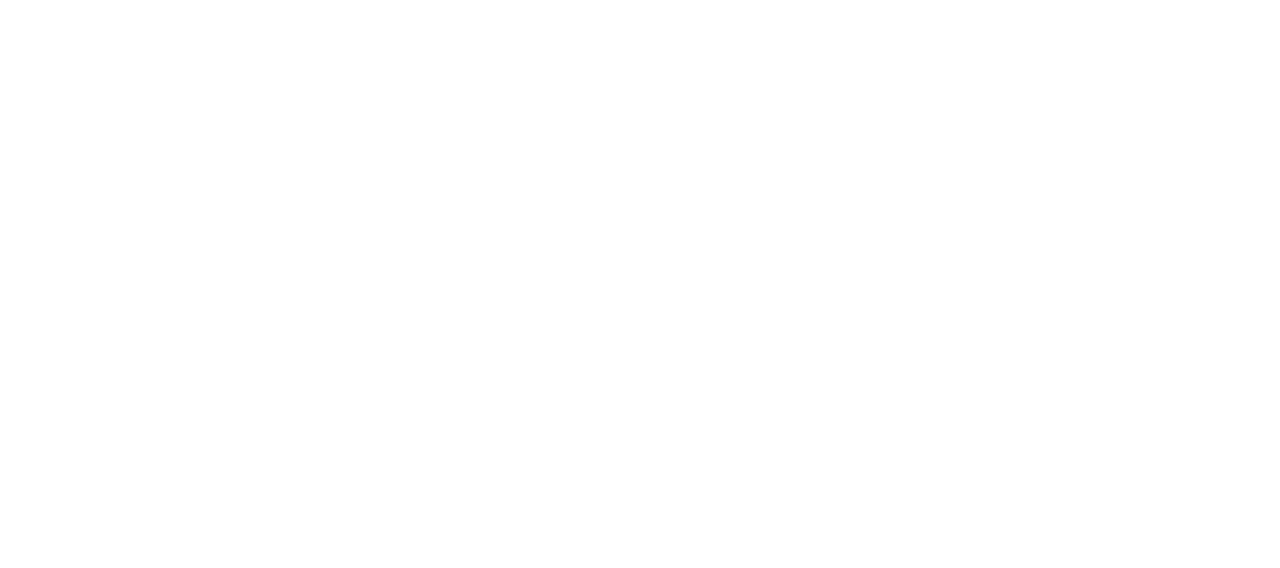
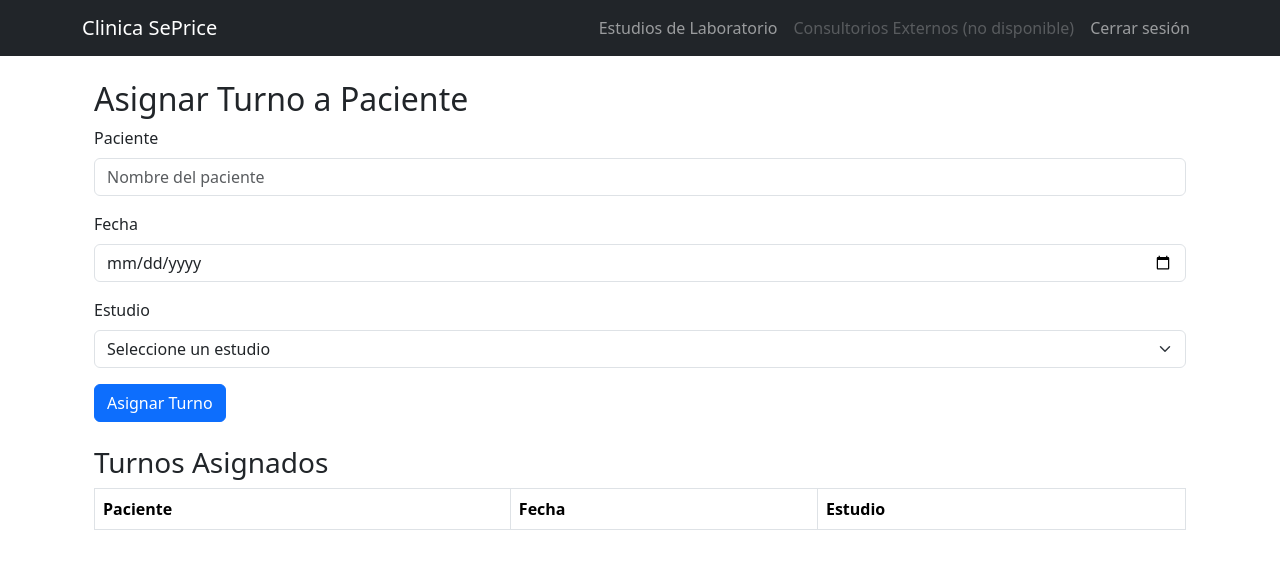
Before and after one commit to fraperrone/ifts29-pp2-proto-front, a React (Vite) app: page /asignar-turno in a window 1280 px wide. Before the commit this address had no page. Shown: the top 568 px of the page. Built offline with nearby package versions, Linux system fonts and the light colour scheme; sample sign-in values are in the browser's storage.

Commit message:
consultar eliminar turno

```diff
--- /dev/null
+++ b/src/pages/AsignarTurnoPage.jsx
@@ -0,0 +1,116 @@
+//generamos una page para asignar turno a pacientes con estudios especificos
+
+import React, { useState } from "react";
+import { Container, Form, Button, Table, Modal } from "react-bootstrap";
+
+const AsignarTurnoPage = () => {
+  const [paciente, setPaciente] = useState("");
+  const [fecha, setFecha] = useState("");
+  const [estudio, setEstudio] = useState("");
+  const [turnos, setTurnos] = useState([]);
+  const [showConfirm, setShowConfirm] = useState(false);
+
+  const estudiosDisponibles = ["Laboratorio", "Radiografía", "Ecografía", "Resonancia"];
+
+  const handleAsignar = () => {
+    setShowConfirm(true);
+  };
+
+  const confirmarTurno = () => {
+    const nuevoTurno = { paciente, fecha, estudio };
+    setTurnos([...turnos, nuevoTurno]);
+    setShowConfirm(false);
+    setPaciente("");
+    setFecha("");
+    setEstudio("");
+  };
+
+  return (
+    <Container className="my-4">
+      <h2>Asignar Turno a Paciente</h2>
+      <Form>
+        <Form.Group className="mb-3">
+          <Form.Label>Paciente</Form.Label>
+          <Form.Control
+            type="text"
+            value={paciente}
+            onChange={(e) => setPaciente(e.target.value)}
+            placeholder="Nombre del paciente"
+          />
+        </Form.Group>
+
+        <Form.Group className="mb-3">
+          <Form.Label>Fecha</Form.Label>
+          <Form.Control
+            type="date"
+            value={fecha}
+            onChange={(e) => setFecha(e.target.value)}
+          />
+        </Form.Group>
+
+        <Form.Group className="mb-3">
+          <Form.Label>Estudio</Form.Label>
+          <Form.Select
+            value={estudio}
+            onChange={(e) => setEstudio(e.target.value)}
+          >
+            <option value="">Seleccione un estudio</option>
+            {estudiosDisponibles.map((est, i) => (
+              <option key={i} value={est}>{est}</option>
+            ))}
+          </Form.Select>
+        </Form.Group>
+
+        <Button variant="primary" onClick={handleAsignar}>
+          Asignar Turno
+        </Button>
+      </Form>
+
+      {/* Tabla de turnos asignados */}
+      <h3 className="mt-4">Turnos Asignados</h3>
+      <Table striped bordered hover>
+        <thead>
+          <tr>
+            <th>Paciente</th>
+            <th>Fecha</th>
+            <th>Estudio</th>
+          </tr>
+        </thead>
+        <tbody>
+          {turnos.map((t, idx) => (
+            <tr key={idx}>
+              <td>{t.paciente}</td>
+              <td>{t.fecha}</td>
+              <td>{t.estudio}</td>
+            </tr>
+          ))}
+        </tbody>
+      </Table>
+
+      {/* Modal de confirmación */}
+      <Modal show={showConfirm} onHide={() => setShowConfirm(false)} centered>
+        <Modal.Header closeButton>
+          <Modal.Title>Confirmar Turno</Modal.Title>
+        </Modal.Header>
+        <Modal.Body>
+          <p>¿Confirma asignar el siguiente turno?</p>
+          <ul>
+            <li><strong>Paciente:</strong> {paciente}</li>
+            <li><strong>Fecha:</strong> {fecha}</li>
+            <li><strong>Estudio:</strong> {estudio}</li>
+          </ul>
+        </Modal.Body>
+        <Modal.Footer>
+          <Button variant="secondary" onClick={() => setShowConfirm(false)}>
+            Cancelar
+          </Button>
+          <Button variant="primary" onClick={confirmarTurno}>
+            Confirmar
+          </Button>
+        </Modal.Footer>
+      </Modal>
+    </Container>
+  );
+};
+
+export default AsignarTurnoPage;
--- /dev/null
+++ b/src/pages/CancelarTurnoPage.jsx
@@ -0,0 +1,103 @@
+// generamos una pagina donde busque por dni y traiga los turnos de este dni y en cada fila una opcion para eliminar en caso de tocar abre un modal para confirmar eliminacion
+
+import React, { useState } from "react";
+import { Container, Form, Button, Table, Modal } from "react-bootstrap";
+import BotonCancelar from "../components/BotonCancelar";
+
+const CancelarTurnoPage = ({ obtenerTurnosPorDni, eliminarTurno }) => {
+  const [dni, setDni] = useState("");
+  const [turnos, setTurnos] = useState([]);
+  const [showEliminarModal, setShowEliminarModal] = useState(false);
+  const [turnoSeleccionado, setTurnoSeleccionado] = useState(null);
+
+  const buscarTurnos = async () => {
+    const resultados = await obtenerTurnosPorDni(dni); // función que trae turnos desde backend
+    setTurnos(resultados);
+  };
+
+  const confirmarEliminar = () => {
+    if (turnoSeleccionado) {
+      eliminarTurno(turnoSeleccionado.id); // función que elimina en backend
+      setTurnos(turnos.filter(t => t.id !== turnoSeleccionado.id));
+    }
+    setShowEliminarModal(false);
+    setTurnoSeleccionado(null);
+  };
+
+  return (
+    <Container className="my-4">
+      <h2>Buscar Turnos por DNI</h2>
+      <Form className="d-flex mb-3">
+        <Form.Control
+          type="text"
+          placeholder="Ingrese DNI"
+          value={dni}
+          onChange={(e) => setDni(e.target.value)}
+        />
+        <Button variant="primary" className="ms-2" onClick={buscarTurnos}>
+          Buscar
+        </Button>
+      </Form>
+
+      <Table striped bordered hover>
+        <thead>
+          <tr>
+            <th>Paciente</th>
+            <th>Fecha</th>
+            <th>Estudio</th>
+            <th>Acciones</th>
+          </tr>
+        </thead>
+        <tbody>
+          {turnos.map((t) => (
+            <tr key={t.id}>
+              <td>{t.paciente}</td>
+              <td>{t.fecha}</td>
+              <td>{t.estudio}</td>
+              <td>
+                <Button
+                  variant="danger"
+                  size="sm"
+                  onClick={() => {
+                    setTurnoSeleccionado(t);
+                    setShowEliminarModal(true);
+                  }}
+                >
+                  Eliminar
+                </Button>
+              </td>
+            </tr>
+          ))}
+        </tbody>
+      </Table>
+
+      {/* Modal de confirmación */}
+      <Modal show={showEliminarModal} onHide={() => setShowEliminarModal(false)} centered>
+        <Modal.Header closeButton>
+          <Modal.Title>Confirmar Eliminación</Modal.Title>
+        </Modal.Header>
+        <Modal.Body>
+          <p>¿Seguro que deseas eliminar este turno?</p>
+          {turnoSeleccionado && (
+            <ul>
+              <li><strong>Paciente:</strong> {turnoSeleccionado.paciente}</li>
+              <li><strong>Fecha:</strong> {turnoSeleccionado.fecha}</li>
+              <li><strong>Estudio:</strong> {turnoSeleccionado.estudio}</li>
+            </ul>
+          )}
+        </Modal.Body>
+        <Modal.Footer>
+          <Button variant="secondary" onClick={() => setShowEliminarModal(false)}>
+            Cancelar
+          </Button>
+          <Button variant="danger" onClick={confirmarEliminar}>
+            Eliminar
+          </Button>
+        </Modal.Footer>
+      </Modal>
+      <BotonCancelar></BotonCancelar>
+    </Container>
+  );
+};
+
+export default CancelarTurnoPage;
--- a/src/pages/EstudiosPage.jsx
+++ b/src/pages/EstudiosPage.jsx
@@ -33,6 +33,14 @@ const EstudiosPage = () => {
 
   const irAEstadoPaciente = () => {
     navigate('/estado-paciente')
+  }
+
+  const irATurnos = () => {
+    navigate('/asignar-turno')
+  }
+
+  const irACancelarTurno = () =>{
+    navigate('/cancelar-turno')
   }
 
   return (
@@ -79,11 +87,10 @@ const EstudiosPage = () => {
           <Card className="my-5">
             <Card.Header>Turnos</Card.Header>
             <Card.Body>
-              <button className="btn btn-primary m-2">
+              <button className="btn btn-primary m-2" onClick={irATurnos}>
                 Asignar turno a paciente
               </button>
-              <button className="btn btn-secondary m-2">Cancelar turno</button>
-              <button className="btn btn-info m-2">Consultar turnos</button>
+              <button className="btn btn-secondary m-2" onClick={irACancelarTurno}>Cancelar/ Consultar turno</button>
               <button className="btn btn-warning m-2">
                 Configurar agenda de turnos
               </button>
--- a/src/router/RouterApp.jsx
+++ b/src/router/RouterApp.jsx
@@ -11,6 +11,8 @@ import AcreditarPaciente from '../pages/AcreditarPaciente'
 import PagosPage from '../pages/PagosPage'
 import InsumosPage from '../pages/InsumosPage'
 import EstadoPacientePage from '../pages/EstadoPacientePage'
+import AsignarTurnoPage from '../pages/AsignarTurnoPage'
+import CancelarTurnoPage from '../pages/CancelarTurnoPage'
 // generamos rutas protegias y de logueo
 const RouterApp = () => {
   return (
@@ -34,6 +36,8 @@ const RouterApp = () => {
           <Route path="/pagos" element={<PagosPage />} />
           <Route path="/insumos" element={<InsumosPage />} />
           <Route path="/estado-paciente" element={<EstadoPacientePage />} />
+          <Route path='/asignar-turno' element={<AsignarTurnoPage />} />
+          <Route path='/cancelar-turno' element={<CancelarTurnoPage />} />
         </Route>
       </Routes>
     </Router>
```
